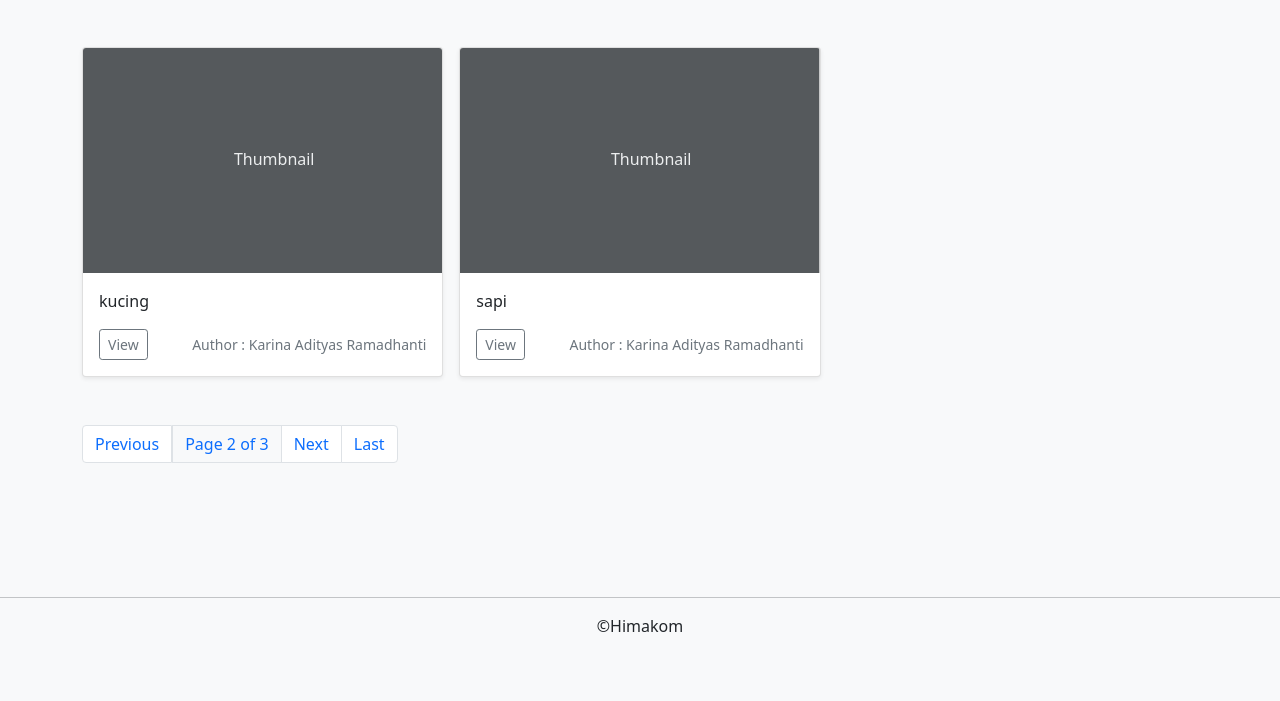
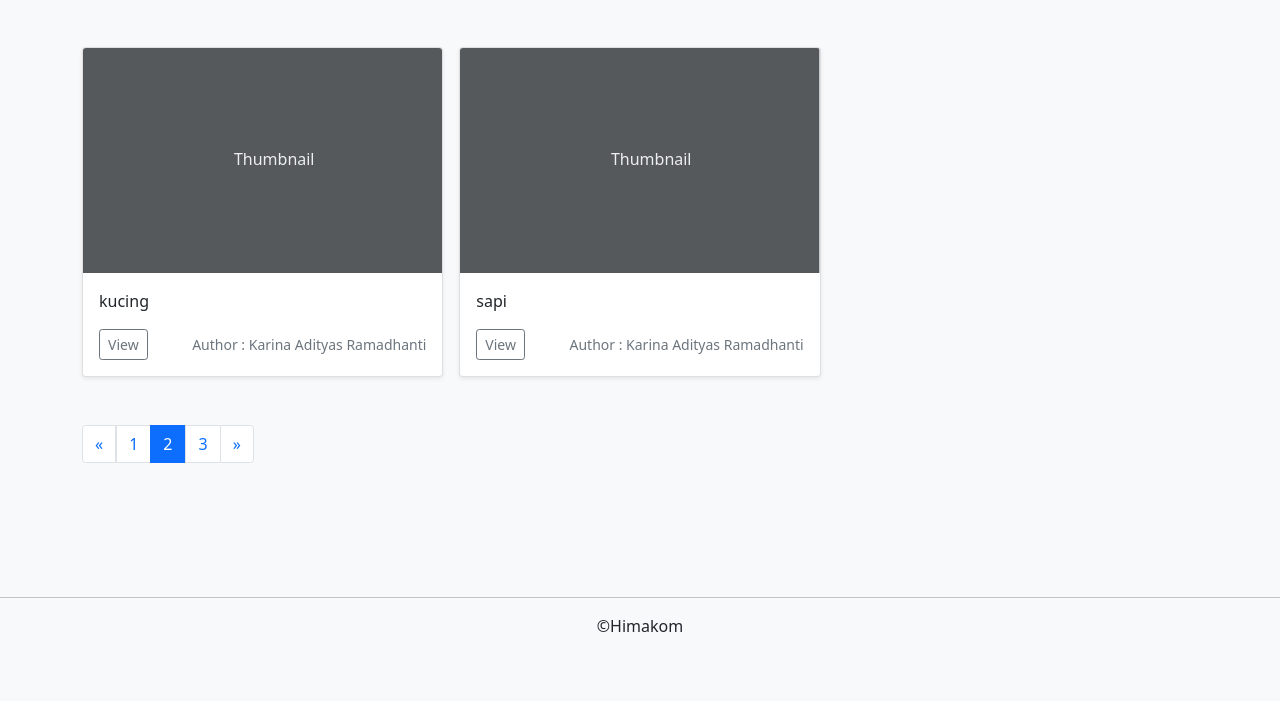
Before and after one commit to faizmuzaki/showcase, a Django app: page /showcase?page=2 in a window 1280 px wide. Shown: the part 57-758 px from the top of the page. Run offline with Django 4.2, Linux system fonts and the light colour scheme; data comes from the database, SQL or seed files in the repository; some libraries are stand-ins or nearby versions; some web fonts are replaced.

Commit message:
Change pagination style

```diff
--- a/showcase/templates/showcase/showcase.html
+++ b/showcase/templates/showcase/showcase.html
@@ -32,17 +32,35 @@
 	<div class="bg-light">
 		<div class="container">
 			<nav aria-label="Page navigation example">
+				{% if projects.has_other_pages %}
 			  	<ul class="pagination">
 			    {% if projects.has_previous %}
-					<li class="page-item"><a class="page-link" href="?page={{ projects.previous_page_number }}">Previous</a></li>
+			      	<li class="page-item">
+			      		<a class="page-link" href="?page={{ projects.previous_page_number }}">«</a>
+			      	</li>
+			    {% else %}
+			      	<li class="page-item disabled">
+			      		<a class="page-link disabled">«</a>
+			      	</li>
 			    {% endif %}
-
-					<li class="page-link bg-light">Page {{ projects.number }} of {{ projects.paginator.num_pages }}</li>
+			    {% for i in projects.paginator.page_range %}
+			    	{% if projects.number == i %}
+			        	<li class="page-item active"><span class="page-link">{{ i }}</li>
+			      	{% else %}
+			        	<li><a class="page-link" href="?page={{ i }}">{{ i }}</a></li>
+			      	{% endif %}
+			    {% endfor %}
 			    {% if projects.has_next %}
-					<li class="page-item"><a class="page-link" href="?page={{ projects.next_page_number }}">Next</a></li>
-					<li class="page-item"><a class="page-link" href="?page={{ projects.paginator.num_pages }}">Last</a></li>
+			      	<li class="page-item">
+			      		<a class="page-link" href="?page={{ projects.next_page_number }}">»</a>
+			      	</li>
+			    {% else %}
+			    	<li class="page-item disabled">
+			      		<a class="page-link disabled">»</a>
+			      	</li>
 			    {% endif %}
 			  	</ul>
+	{% endif %}
 			</nav>
 		</div>
 <br>
@@ -50,7 +68,7 @@
 			<hr class="featurette-divider">
 			<div class="container">
 				<div class="row">
-					<p class="text-footer"> &copy;Himakom</p>
+					<p class="text-footer fw-semibold">&copy;Himakom</p>
 				</div>
 			</div>
 		</footer>
```
Also changed, not shown: showcase/templates/showcase/detail.html (+9 -11 lines). Lines whose indentation alone changed are shown as unchanged.
